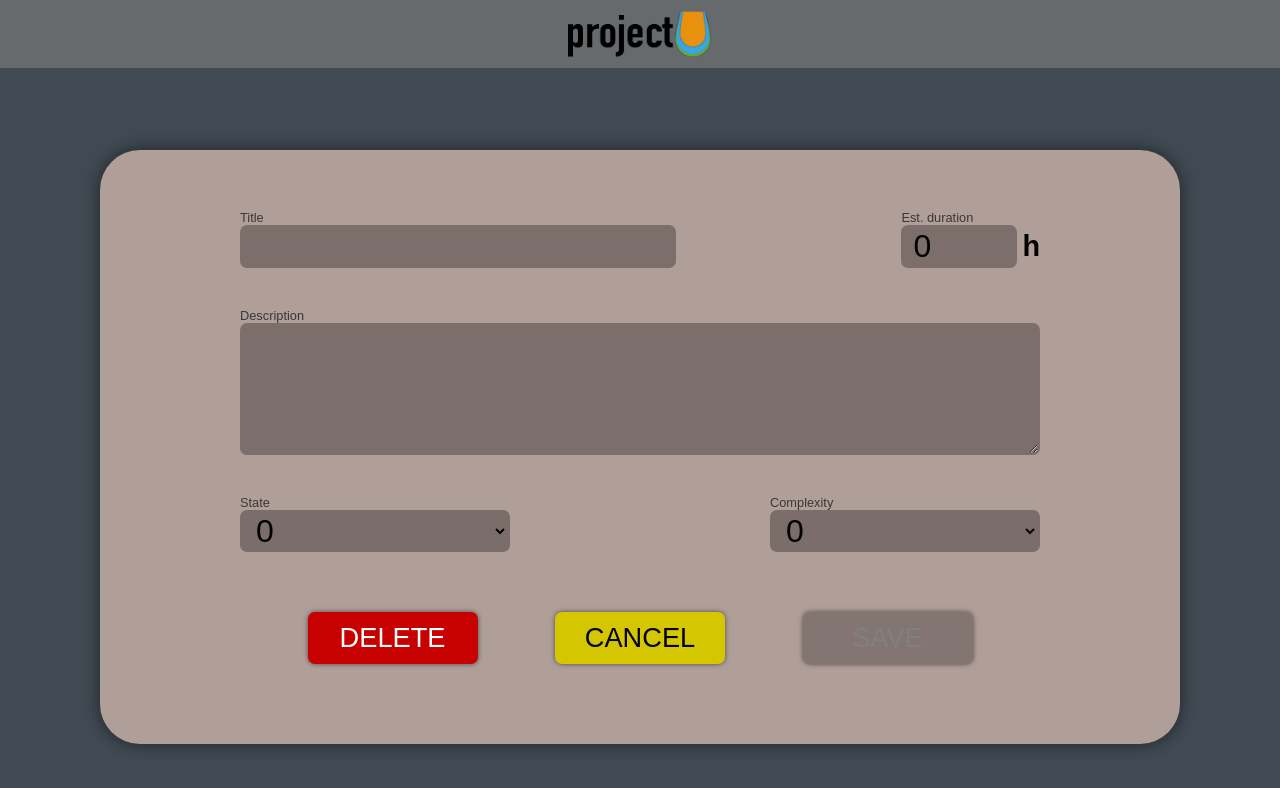
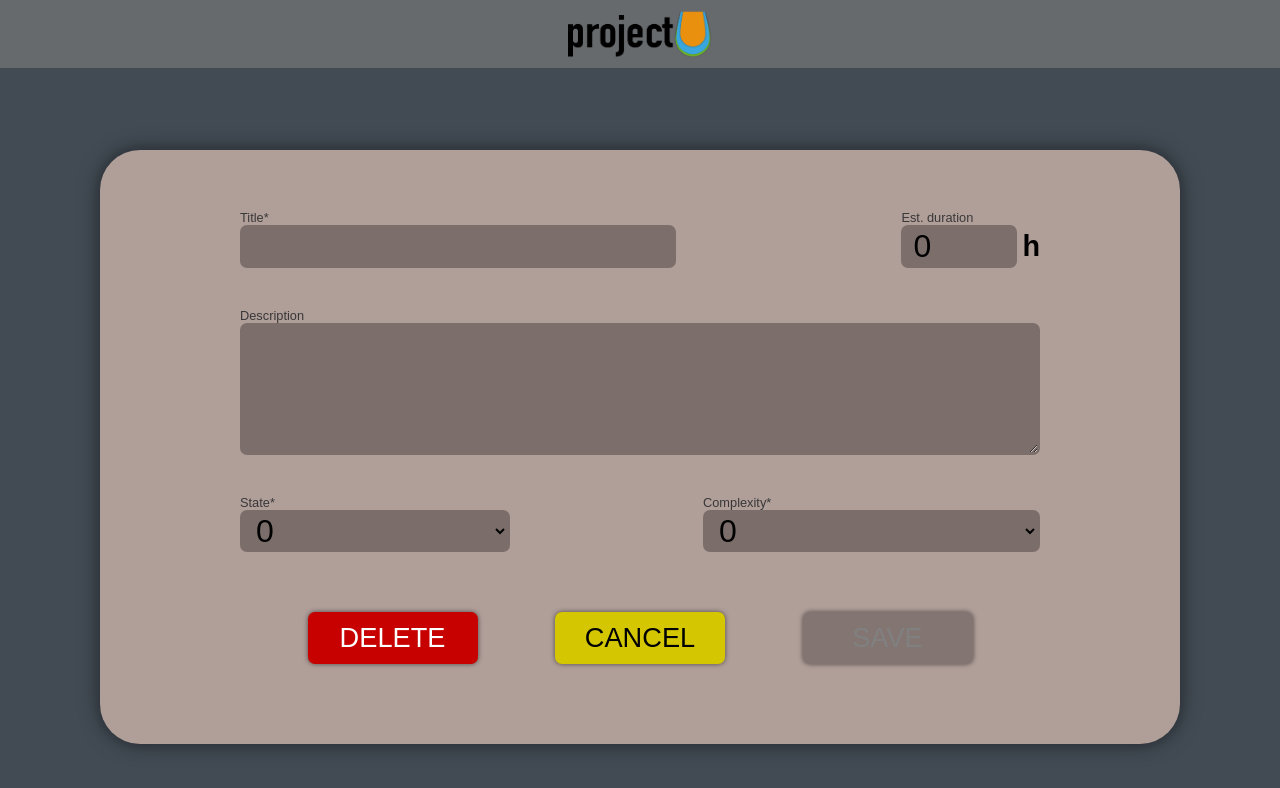
Before and after one commit to RonnyFalconeri/projectU_frontend, an Angular app: page /new/project in a window 1280 px wide. Shown: the top 788 px of the page. Built offline with nearby package versions, Linux system fonts and the light colour scheme.

Commit message:
refactoring

```diff
--- a/src/app/components/project-edit/project-edit.component.html
+++ b/src/app/components/project-edit/project-edit.component.html
@@ -17,11 +17,11 @@
   <form class="projectForm" [formGroup]="projectForm" (ngSubmit)='save()'>
     <div class="top">
       <div class="form-group">
-        <label for="title">Title</label>
+        <label for="title">Title*</label>
         <input id="title" formControlName="title" type="text" class="form-control">
       </div>
 
-      <div class="form-group estimatedDuration">
+      <div class="form-group">
         <label for="estimatedDurationInHours">Est. duration</label>
         <div class="unit">
           <input id="estimatedDurationInHours" formControlName="estimatedDurationInHours" type="number" class="form-control">
@@ -39,7 +39,7 @@
 
     <div class="bottom">
       <div class="form-group">
-        <label for="state">State</label>
+        <label for="state">State*</label>
         <select id="state" class="form-control" (change)="changeState($event)">
           <option *ngFor="let s of keys(stateEnum); index as i" [ngValue]="s" [selected]="i === project.state">
             {{s | uppercase}}
@@ -48,8 +48,9 @@
       </div>
 
       <div class="form-group">
-        <label for="complexity">Complexity</label>
+        <label for="complexity">Complexity*</label>
         <select id="complexity" class="form-control" (change)="changeComplexity($event)">
+          <option disabled>Select the complexity</option>
           <option *ngFor="let c of keys(complexityEnum); index as i" [ngValue]="c" [selected]="i === project.complexity">
             {{c | uppercase}}
           </option>
--- a/src/app/components/project-edit/project-edit.component.ts
+++ b/src/app/components/project-edit/project-edit.component.ts
@@ -3,7 +3,7 @@ import { ActivatedRoute, Router } from '@angular/router';
 import { Project } from 'src/app/shared/models/Project';
 import { State } from 'src/app/shared/models/State';
 import { ProjectService } from 'src/app/shared/services/project.service';
-import { FormBuilder, Validators } from '@angular/forms';
+import { FormBuilder, FormGroup, Validators } from '@angular/forms';
 import { Complexity } from 'src/app/shared/models/Complexity';
 
 @Component({
@@ -14,28 +14,7 @@ import { Complexity } from 'src/app/shared/models/Complexity';
 export class ProjectEditComponent implements OnInit {
 
   project: Project;
-
-  public projectForm = this.fb.group({
-    title: [
-      '',
-      // default value for title does not work if required
-      //Validators.required,
-      Validators.maxLength(100),
-    ],
-    description: [''],
-    estimatedDurationInHours: [
-      '',
-      Validators.min(0)
-    ],
-    state: [
-      '',
-      Validators.required
-    ],
-    complexity: [
-      '',
-      Validators.required
-    ]
-  });
+  projectForm: FormGroup;
 
   keys = Object.keys;
   stateEnum = State;
@@ -48,6 +27,7 @@ export class ProjectEditComponent implements OnInit {
     private router: Router) {}
 
   ngOnInit(): void {
+
     this.activatedRoute.params.subscribe((params) => {
       if(params.id) {
         // if parameter in routes exist -> edit project
@@ -58,7 +38,30 @@ export class ProjectEditComponent implements OnInit {
         this.project = this.setupNewProject();
       }
     });
-    this.setInitialValues();
+
+    this.projectForm = this.fb.group({
+      title: [
+        this.project.title, [
+          Validators.required,
+          Validators.maxLength(100)
+        ]
+      ],
+      description: [
+        this.project.description
+      ],
+      estimatedDurationInHours: [
+        this.project.estimatedDurationInHours,
+        Validators.min(0)
+      ],
+      state: [
+        '',
+        Validators.required
+      ],
+      complexity: [
+        '',
+        Validators.required
+      ]
+    });
   }
 
   setupNewProject(): Project {
@@ -77,12 +80,6 @@ export class ProjectEditComponent implements OnInit {
         actualResult: ''
       }
     return newProject;
-  }
-
-  setInitialValues() {
-    this.projectForm.get('title')?.setValue(this.project.title);
-    this.projectForm.get('description')?.setValue(this.project.description);
-    this.projectForm.get('estimatedDurationInHours')?.setValue(this.project.estimatedDurationInHours);
   }
 
   save(): void {
```
